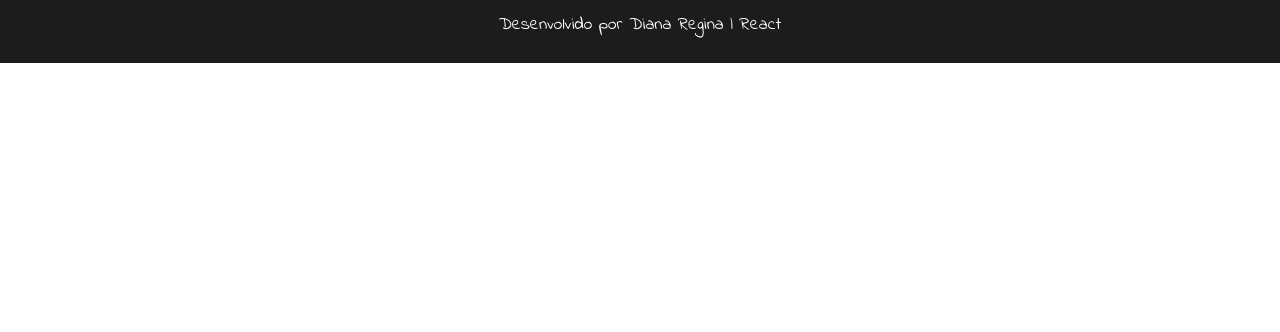
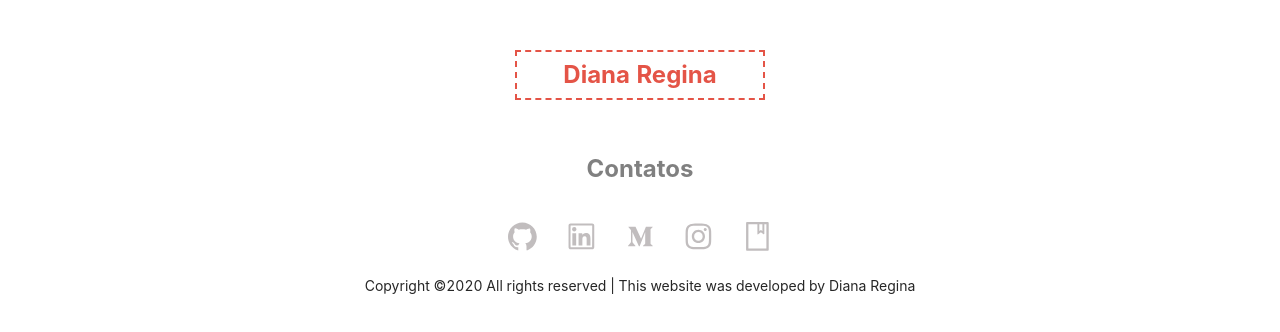
Before and after one commit to reginadiana/portfolio, a React (Create React App) app: page / in a window 1280 px wide. Shown: the top 332 px of the page. Built offline with nearby package versions, Linux system fonts and the light colour scheme.

Commit message:
WIP: footer

```diff
--- a/src/components/footer/index.js
+++ b/src/components/footer/index.js
@@ -1,13 +1,24 @@
 import React from 'react'
 import 'antd/dist/antd.css';
-import { Wrapper, SubTitle } from './style'
+import { GithubOutlined, LinkedinOutlined, MediumOutlined, InstagramOutlined, BookOutlined } from '@ant-design/icons';
+import { Container, Logo, Title, Icons, Icon, SubTitle } from './style'
+import { GITHUB, MEDIUM, LINKEDIN, DEV, INSTAGRAM } from '../../links';
 
 function Footer(props) {
 
 	return (
-		<Wrapper>
-			<SubTitle>Desenvolvido por Diana Regina | React</SubTitle>
-		</Wrapper>
+		<Container>
+			<Logo>Diana Regina</Logo>
+			<Title>Contatos</Title>
+			<Icons>
+				<Icon href={GITHUB}><GithubOutlined /></Icon>
+				<Icon href={LINKEDIN}><LinkedinOutlined /></Icon>
+				<Icon href={MEDIUM}><MediumOutlined /></Icon>
+				<Icon href={INSTAGRAM}><InstagramOutlined /></Icon>
+				<Icon href={DEV}><BookOutlined /></Icon>
+			</Icons>
+			<SubTitle>Copyright ©2020 All rights reserved | This website was developed by Diana Regina</SubTitle>
+		</Container>
 	);
 }
 
--- a/src/components/footer/style.js
+++ b/src/components/footer/style.js
@@ -1,26 +1,57 @@
 import styled from 'styled-components';
 
+const gray = "#c1bdbe"
+const orange = "#e45447"
+
 /*Mobile First*/
-export const Wrapper = styled.div`
-	background-color: #1c1c1c;
-	padding: 3%;
+export const Container = styled.div`
+	text-align: center;
+	padding-left: 20px;
+	padding-right: 20px;
 
 	/*Tablet*/
 	@media screen and (min-width: 700px) and (max-width: 1000px) {
-		padding: 1%;
 	}
 
 	/*Desktop*/
 	@media screen and (min-width: 1000px) {
-		padding-top: 0.9%;
-		padding-bottom: 0.5%;
 	}
 
 `
 
+export const Logo = styled.h1`
+	font-size: 1.5rem;
+	font-weight: bold;
+	color: ${orange};
+	border: 2px ${orange} dashed;
+	padding: 4px;
+	width: 250px;
+	margin: auto;
+	margin-bottom: 50px;
+	margin-top: 50px;
+`
+
+export const Title = styled.h2`
+	font-weight: bold;
+	color: gray;
+	font-size: 1.5rem;
+`
+
+export const Icons = styled.div`
+	display: flex;
+	justify-content: center;
+`
+
+export const Icon = styled.a`
+	font-size: 1.8rem;
+	color: ${gray};
+	padding: 15px;
+
+	&:hover {
+		color: ${orange};
+		transition: 0.5s;
+	}
+`
+
 export const SubTitle = styled.p`
-	color: white;
-	text-align: center;
-	font-size: 1.1rem;
-	font-family: 'Indie Flower', cursive;
 `
--- a/src/links.js
+++ b/src/links.js
@@ -5,6 +5,7 @@ export const LINKEDIN = "https://www.linkedin.com/in/diana-regina-a96840173/"
 export const DEV = "https://dev.to/dianaops"
 export const URI = "https://www.urionlinejudge.com.br/judge/en/profile/241809"
 export const REVELO = "https://app.revelo.com.br/candidates/profile?locale=pt-BR"
+export const INSTAGRAM = "https://www.instagram.com/encantosfazenda/"
 
 /*Links to Portifolio*/
 export const CERTIFICATE = "https://github.com/React-Bootcamp-WoMarkersCode/certificate-generator"
```
